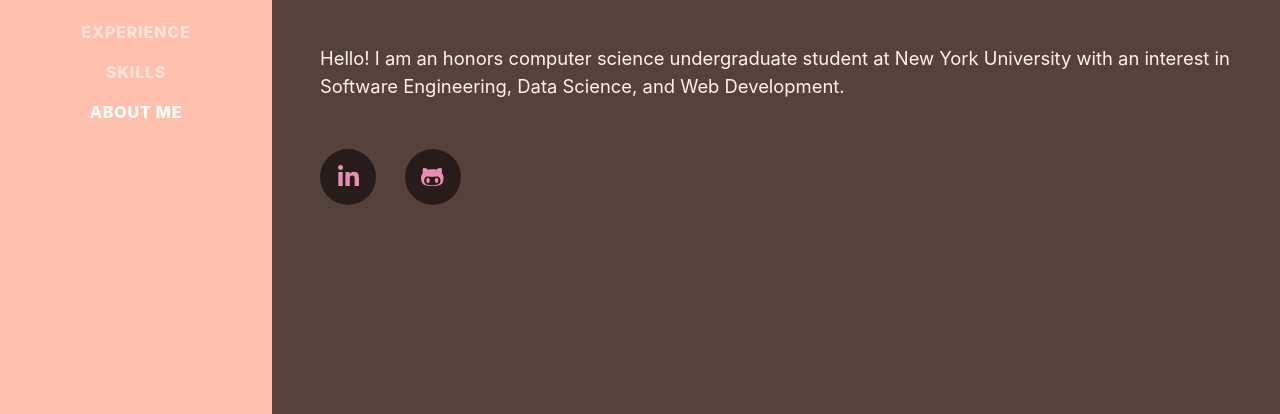
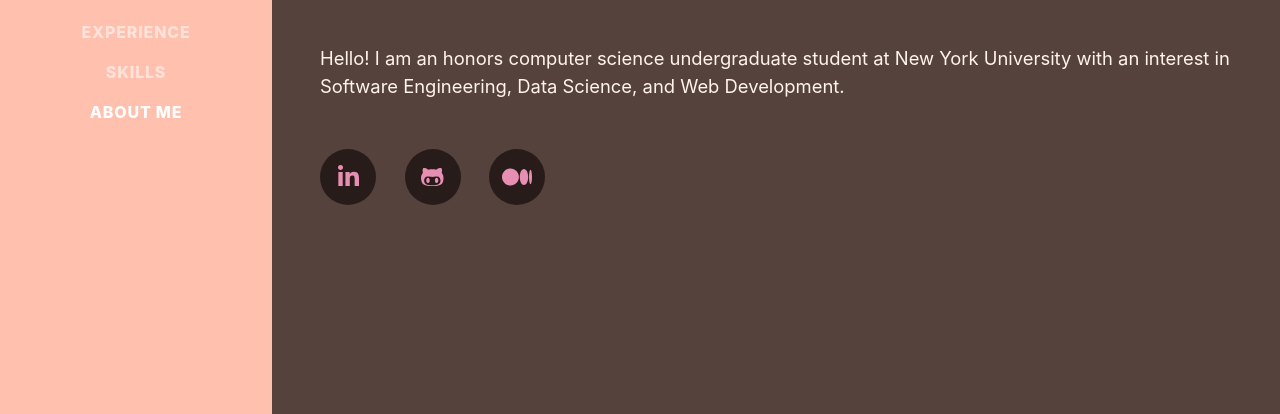
Before and after one commit to ethan-delgado/personal-site, a plain HTML site: page index.html in a window 1280 px wide. Shown: the part 383-797 px from the top of the page. Drawn offline with nearby package versions, Linux system fonts and the light colour scheme; a web font is replaced by a local one.

Commit message:
Add medium link

```diff
--- a/index.html
+++ b/index.html
@@ -49,6 +49,7 @@
                     <div class="social-icons">
                         <a class="social-icon" href="https://www.linkedin.com/in/ethan-delgado1/"><i class="fab fa-linkedin-in"></i></a>
                         <a class="social-icon" href="https://github.com/ethan-delgado"><i class="fab fa-github-alt"></i></a>
+                        <a class="social-icon" href="https://medium.com/@ethan-delgado"><i class="fa-brands fa-medium"></i></a>
                     </div>
                 </div>
             </section>
```
